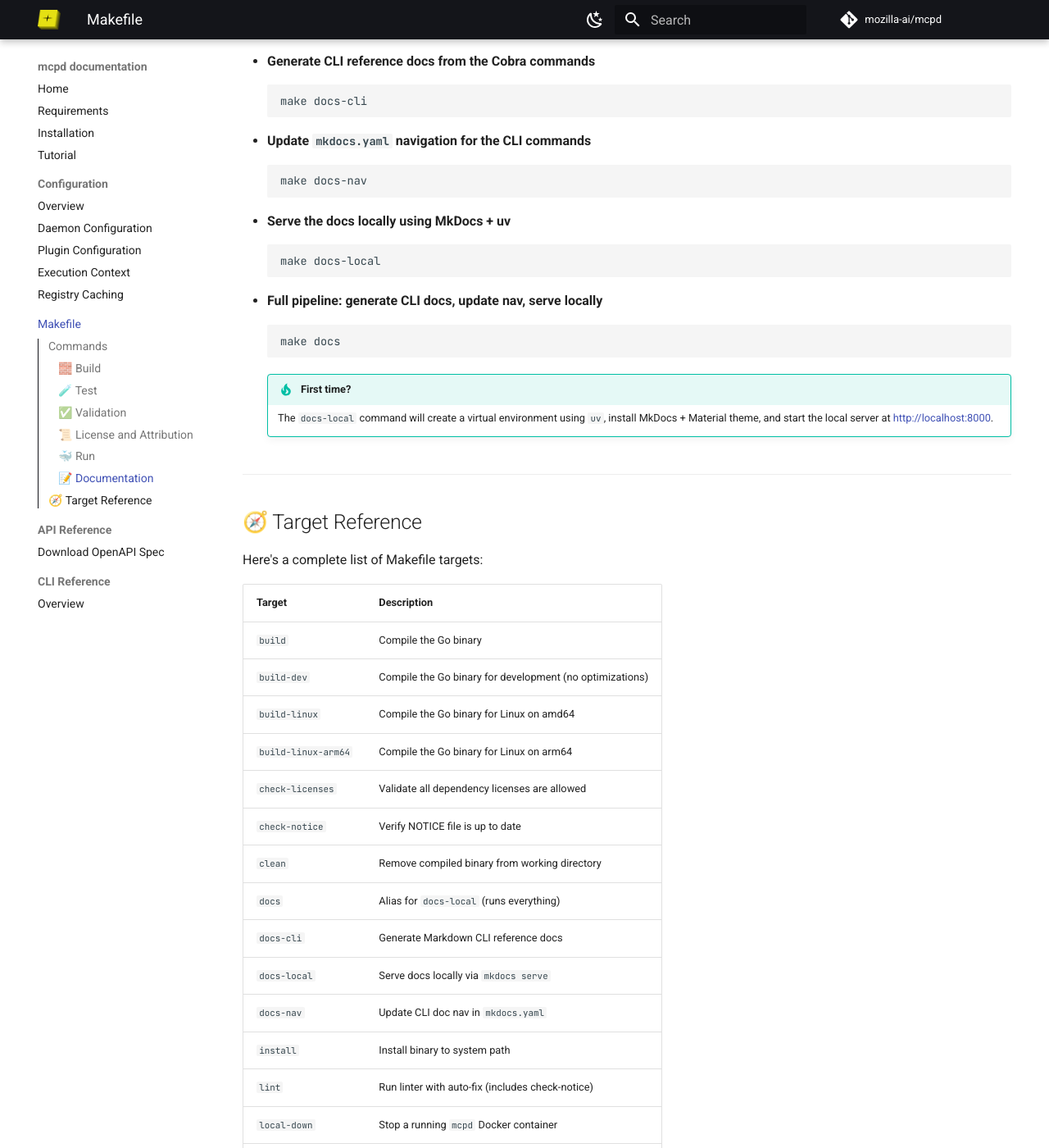
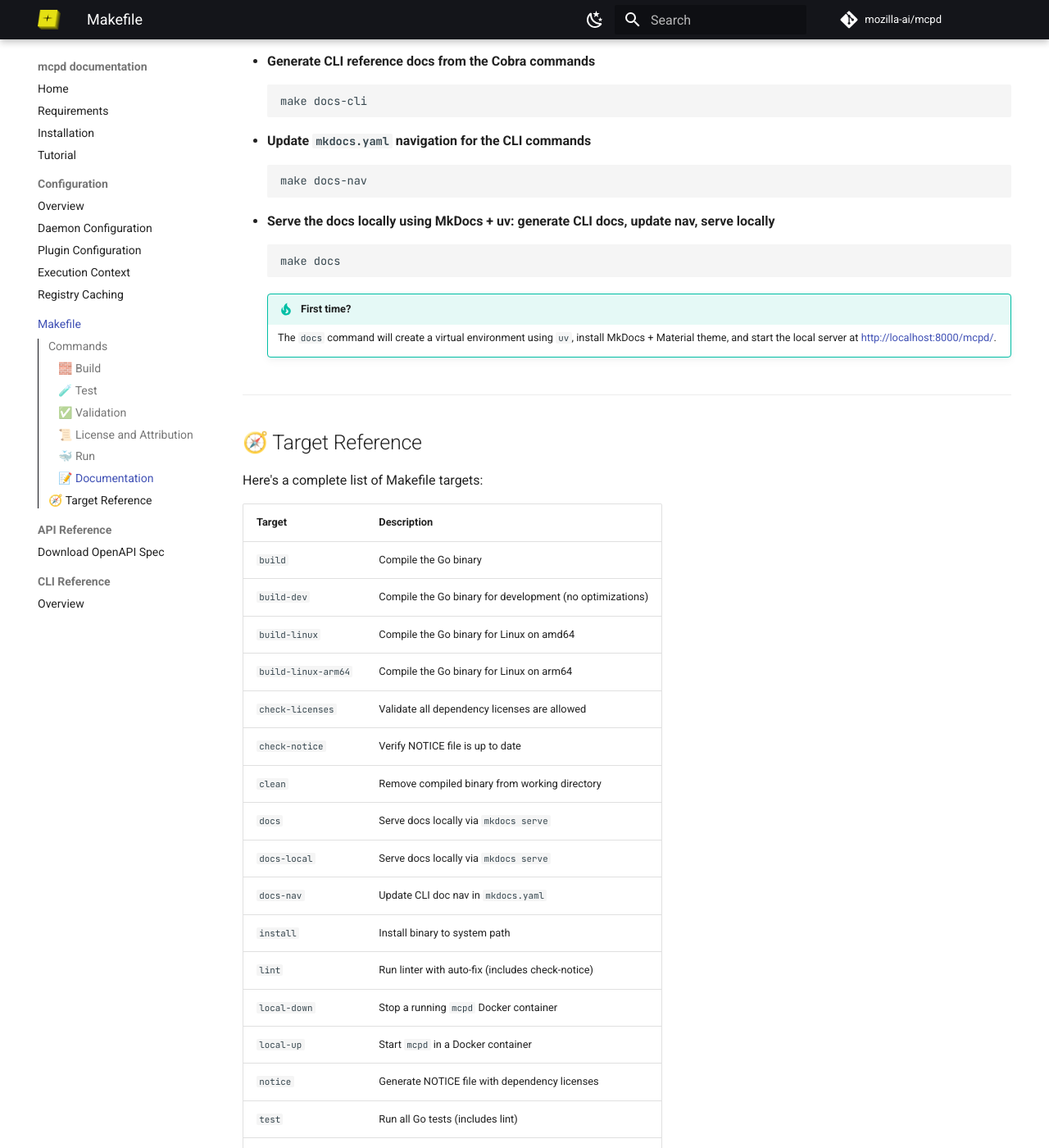
Before and after one commit to mozilla-ai/mcpd, an MkDocs documentation site: the page built from docs/makefile.md, in a window 1280 px wide and 1400 px high, scrolled down 3180 px. Shown: the whole window at 82% size. Built offline with MkDocs 1.6.1 and Material for MkDocs 9.7.7, drawn with Linux system fonts in a browser that asks for light colours; comment, search, counter and statistics services are not loaded.

Commit message:
Drop 'make docs-local' and just use 'make docs'
* make docs includes building OpenAPI too

````diff
--- a/docs/makefile.md
+++ b/docs/makefile.md
@@ -137,18 +137,13 @@ These commands manage the [MkDocs](https://www.mkdocs.org) developer documentati
     make docs-nav
     ```
 
-- **Serve the docs locally using MkDocs + uv**
-    ```bash
-    make docs-local
-    ```
-
-- **Full pipeline: generate CLI docs, update nav, serve locally**
+- **Serve the docs locally using MkDocs + uv: generate CLI docs, update nav, serve locally**
     ```bash
     make docs
     ```
 
     !!! tip "First time?"
-        The `docs-local` command will create a virtual environment using `uv`, install MkDocs + Material theme, and start the local server at [http://localhost:8000](http://localhost:8000).
+        The `docs` command will create a virtual environment using `uv`, install MkDocs + Material theme, and start the local server at [http://localhost:8000/mcpd/](http://localhost:8000/mcpd/).
 
 ---
 
@@ -165,8 +160,7 @@ Here's a complete list of Makefile targets:
 | `check-licenses`    | Validate all dependency licenses are allowed             |
 | `check-notice`      | Verify NOTICE file is up to date                         |
 | `clean`             | Remove compiled binary from working directory            |
-| `docs`              | Alias for `docs-local` (runs everything)                 |
-| `docs-cli`          | Generate Markdown CLI reference docs                     |
+| `docs`              | Serve docs locally via `mkdocs serve`                    |
 | `docs-local`        | Serve docs locally via `mkdocs serve`                    |
 | `docs-nav`          | Update CLI doc nav in `mkdocs.yaml`                      |
 | `install`           | Install binary to system path                            |
````
Also changed, not shown: 1 other file.
